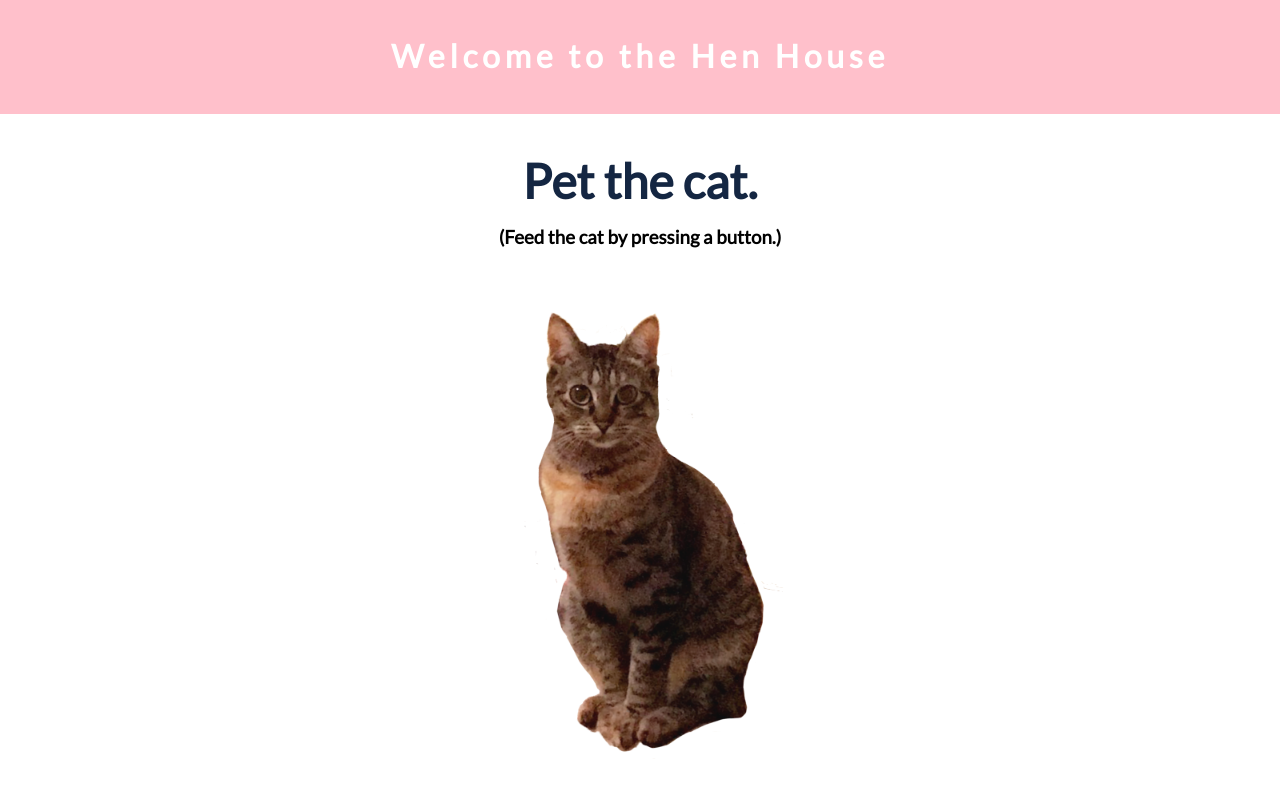
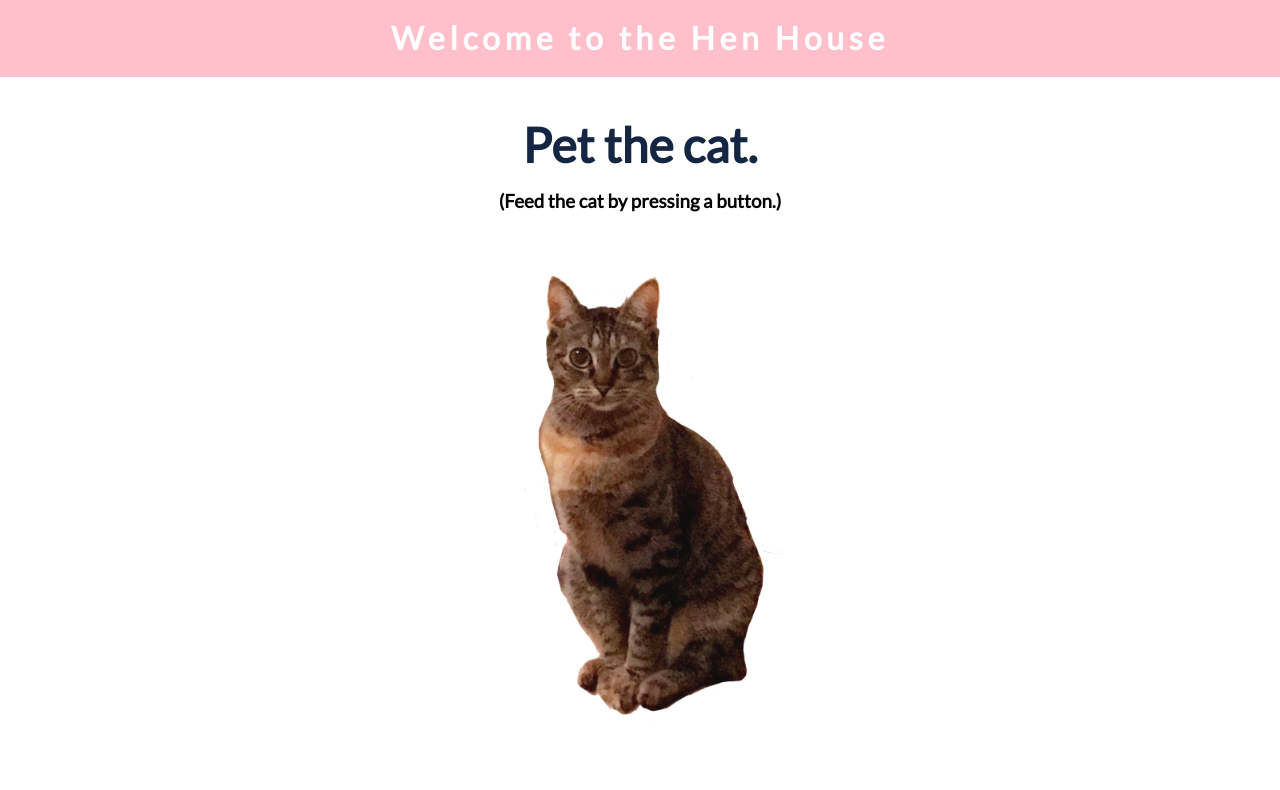
Before and after one commit to laurenmlight/hw_listeners_light_lauren, a plain HTML site: page index.html in a window 1280 px wide. Drawn offline with Linux system fonts and the light colour scheme.

Commit message:
adjust h1 padding

```diff
--- a/css/main.css
+++ b/css/main.css
@@ -5,7 +5,7 @@ body {
 
 h1 {
 	background-color: pink;
-	padding: 3%;
+	padding: 20px;
 	margin-top: 0;
 	color: white;
 	letter-spacing: .3rem;
```
